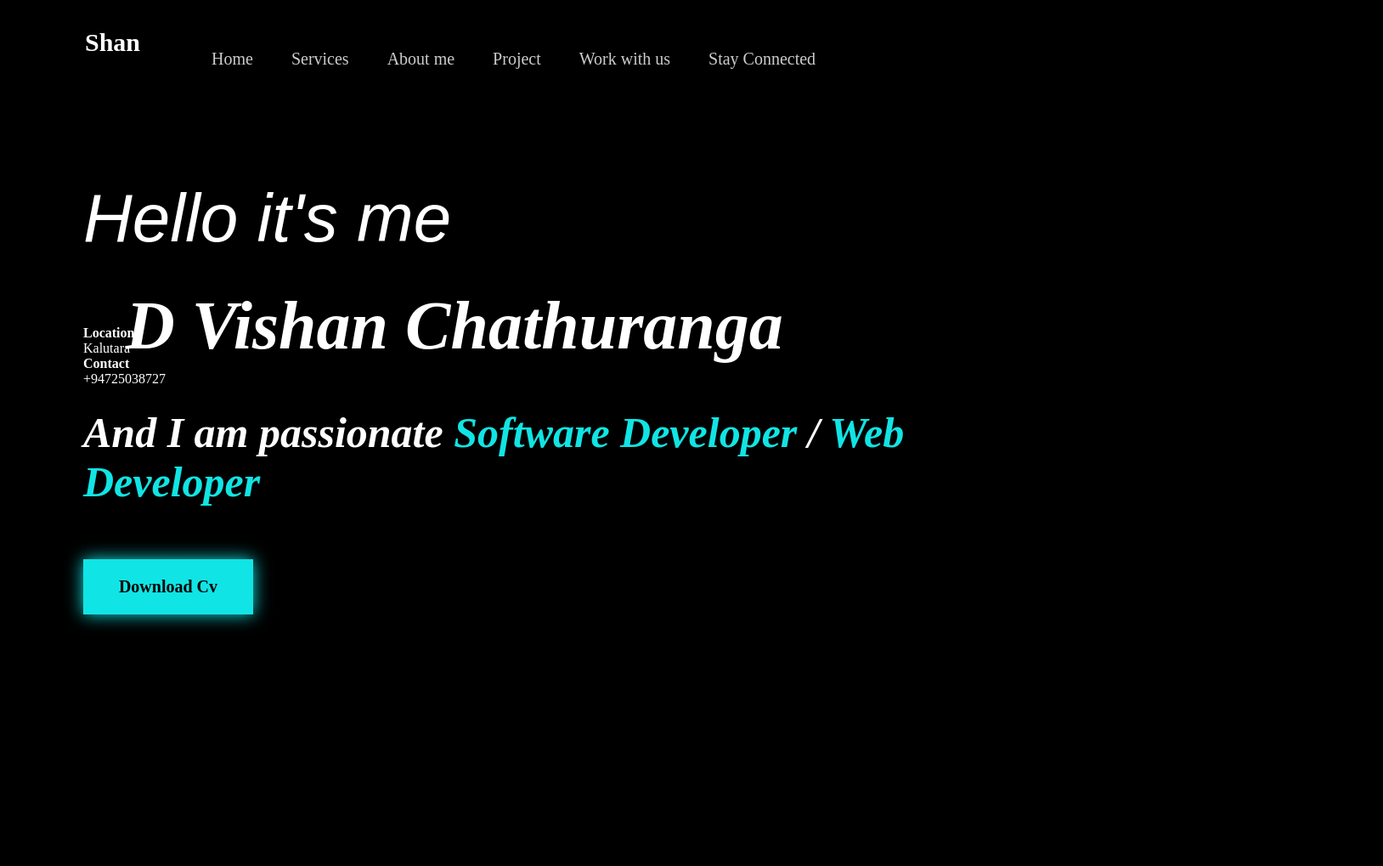
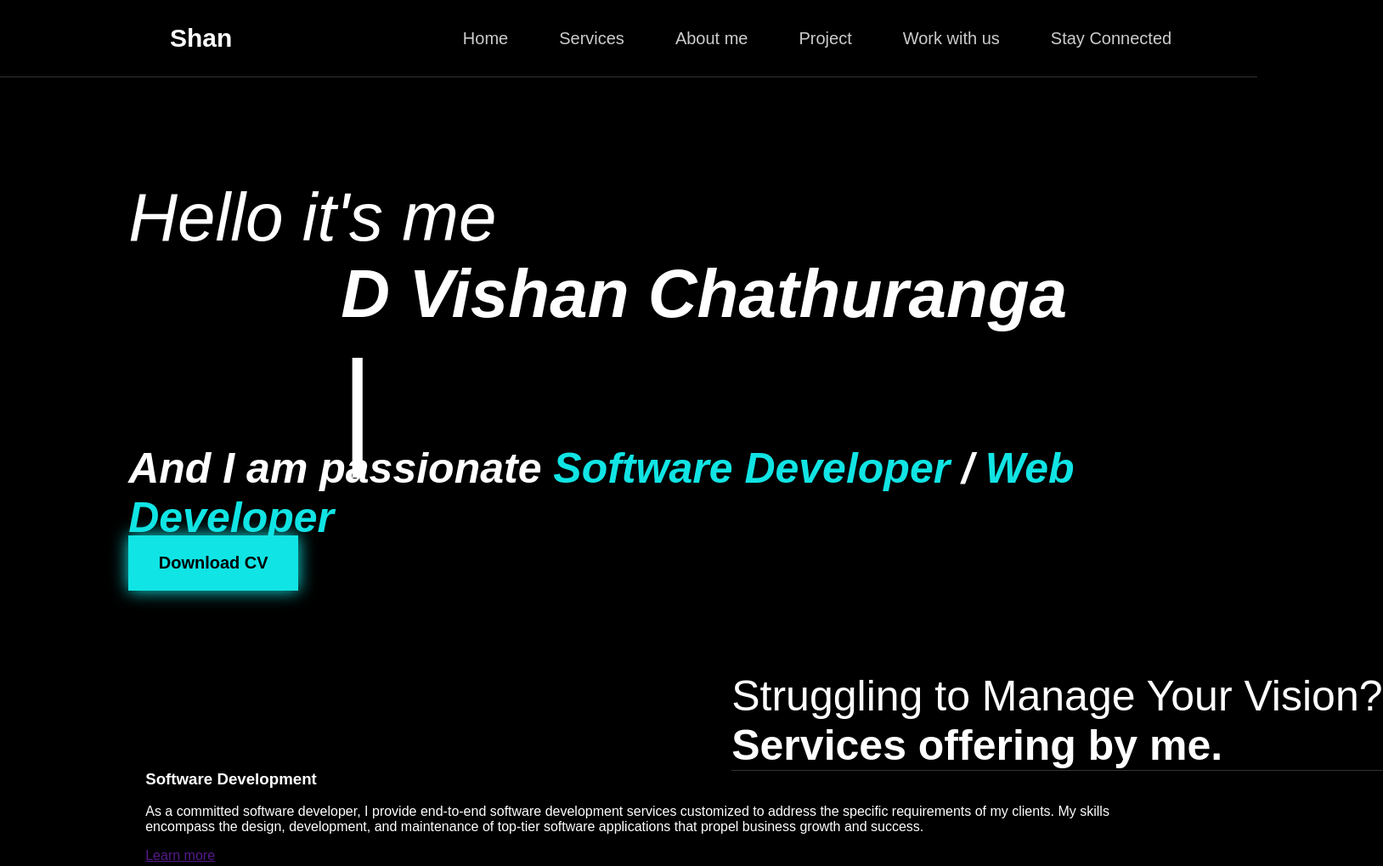
Before and after one commit to dvish2003/My-portFolio-Personal, a website built with webpack: page HTML/index.html in a window 1280 px wide. Shown: the top 1019 px of the page at 85% size, 1628 px wide, since content can reach past the window. Built offline with nearby package versions, Linux system fonts and the light colour scheme; a web font is replaced by a local one.

Commit message:
add colours Commit

```diff
--- a/HTML/index.html
+++ b/HTML/index.html
@@ -12,14 +12,18 @@
   <link rel="stylesheet" href="https://fonts.googleapis.com/css2?family=Montserrat:wght@400;700&display=swap">
   <link href="https://fonts.googleapis.com/css2?family=Handlee&display=swap" rel="stylesheet">
   <link href="https://fonts.googleapis.com/css2?family=Inder&display=swap" rel="stylesheet">
+  <link rel="stylesheet" href="https://fonts.googleapis.com/css2?family=Poppins:wght@400;700&display=swap">
+  <link rel="stylesheet" href="https://fonts.googleapis.com/css2?family=Roboto:wght@400;700&display=swap">
 
-  <link rel="stylesheet" href="../css/Style.css">
+
+  <link rel="stylesheet" href="../css/Style(Section1).css">
+  <link rel="stylesheet" href="../css/Style(Section2).css">
 
 </head>
 <body class="hero">
 <section id="S1-HomePage">
   <!--Header Section-->
-  <header>
+  <header class="header">
     <!--Logo Section-->
     <div>
       <h1 id="HeaderName">Shan</h1>
@@ -44,55 +48,24 @@
     <!--welcome Section-->
     <section id="FirstPageHome">
       <h1 id="Hello-Word">Hello it's me</h1>
-      <h1 id="My-name"><i>D Vishan Chathuranga </i></h1>
+      <h1 id="My-name"><i>D Vishan Chathuranga </i><span id="-id">|</span></h1>
       <h2 id="i-am-Developer">And I am passionate  <span id="developer">Software Developer</span> /  <span id="developer2">Web Developer</span></h2>
       <button id="Download-Cv1">Download Cv</button>
-      <button id="Download-Cv">Download Cv</button>
+      <button id="Download-Cv">Download CV</button>
     </section>
 
-    <!--My personal Photo Section-->
-    <!--<section>
-      <br>
-      <div id="My-Profile-Photo">
-        <img src="../Asset/Image/V%20Dark%20And%20White.png" title="image" alt="image" >
-      </div>
-
-      &lt;!&ndash;Talk With Me....&ndash;&gt;
-      <div>
-        <br>
-        <a href="">Talk With Me</a>
-      </div>
-
-    </section>-->
-
-    <!--Location and contact-->
-    <footer>
-      <div>
-        <strong>Location</strong>
-        <br>
-        Kalutara
-      </div>
-      <div>
-        <strong>Contact</strong>
-        <br>
-        +94725038727
-      </div>
-    </footer>
 
   </main>
 
 </section>
 
-<br><br><br><br><br><br><br><br><br><br><br><br><br><br><br><br><br><br><br><br><br><br><br><br><br><br><br><br><br><br><br><br><br><br><br><br><br><br><br><br><br><br><br><br><br><br>
 
-<section id="S7 Service">
+<section id="S7-Service">
   <!--Service Section-->
   <header>
-    <div>
-      <h1>
-        Struggling to Manage Your Vision?
-        Services offering by me.
-      </h1>
+    <div id="Vision">
+        Struggling to Manage Your Vision?<br>
+       <strong>Services offering by me.</strong>
     </div>
   </header>
   <main>
--- a/css/Style.css
+++ b/css/Style(Section1).css
@@ -1,44 +1,82 @@
 *{
-  font-family: Inder;
+  font-family: 'Inder', sans-serif;
+
 }
 .hero{
   color: white;
   background: black;
 }
 /*Section 1*/
-#S1-HomePage{
+#S1-HomePage {
   background: black;
   position: relative;
   width: 90%;
-  height: 100%;
-  left: 90px;
+  height: 690px;
+  left: 80px;
+  margin: 0 auto;
 }
+
 #My-Profile-Photo{
   position: absolute;
   border-radius: 30px;
   top: 100px;
   right: 80px;
 }
-section:nth-child(1)>header>div{
+section:nth-child(1) > header {
+  position: fixed;
+  top: 0;
+  left: 0;
+  width: 100%;
+  height: 50px;
+  padding: 20px 100px;
+  background-color: rgba(0, 0, 0, 0.7);
+  backdrop-filter: blur(10px);
+  -webkit-backdrop-filter: blur(10px);
+  z-index: 10;
+  display: flex;
+  justify-content: space-between;
+  align-items: center;
+  border-bottom: 1px solid rgba(255, 255, 255, 0.2);
+}
+
+section:nth-child(1) > header > div {
   font-size: 20px;
-  position: fixed;
+  font-weight: bold;
+  position: relative;
   left: 100px;
-  font-weight: bold;
 }
-section:nth-child(1)>header>nav{
+
+section:nth-child(1) > header > nav {
+  position: relative;
+  left: 180px;
   font-size: 20px;
   display: flex;
+  justify-content: space-between;
+  align-items: center;
   width: 84%;
-  margin: auto;
-  padding: 20px 0;
-  align-items: center;
-  justify-content: space-between;
 }
-nav ul li{
-  display: inline-block;
+
+nav ul {
+  display: flex;
+  justify-content: flex-end;
+  gap: 20px;
+}
+
+nav ul li {
   list-style: none;
-  margin: 10px 20px;
+  margin: 0 20px;
 }
+
+nav ul li a {
+  text-decoration: none;
+  color: #cccccc;
+  transition: color 0.3s ease;
+}
+
+nav ul li a:hover {
+  color: #11E4E4;
+}
+
 
 nav ul li a{
   text-decoration: none;
@@ -51,6 +89,7 @@ nav ul li a:hover{
 section:nth-child(1)>main>section:nth-child(1)>#Hello-Word{
   font-size: 80px;
   position: relative;
+  top: 130px;
   font-family: 'Inder', sans-serif;
   font-weight: normal;
   font-style: italic;
@@ -58,18 +97,24 @@ section:nth-child(1)>main>section:nth-child(1)>#Hello-Word{
 section:nth-child(1)>main>section:nth-child(1)>#My-name{
   font-size: 80px;
   position: absolute;
-  left: 50px;
-  top: 250px;
+  left: 250px;
+  top: 140px;
   font-weight: bold;
+}
 
-}
+#-id{
+  font-size: 150px;
+  font-weight: lighter;
+ }
+
 
 section:nth-child(1)>main>section:nth-child(1)>#i-am-Developer{
   font-size: 50px;
   position: absolute;
   font-weight: bold;
   font-style: italic;
-  top: 430px;
+  top: 400px;
+
 }
 #A{
   font-size: 70px;
@@ -113,10 +158,11 @@ section:nth-child(1)>main>section:nth-child(1)>#Download-Cv{
   cursor: pointer;
   transition: background-color 0.2s ease-in-out;
   position: absolute;
-  top: 650px;
+  top: 550px;
 }
 section:nth-child(1)>main>section:nth-child(1)>#Download-Cv1{
   background-color: #11E4E4;
+  filter: blur(10px);
   height: 65px;
   width: 200px;
   color: #fff;
@@ -128,8 +174,7 @@ section:nth-child(1)>main>section:nth-child(1)>#Download-Cv1{
   cursor: pointer;
   transition: background-color 0.2s ease-in-out;
   position: absolute;
-  top: 650px;
-  filter: blur(10px);
+  top: 550px;
 }
 section:nth-child(1)>main>section:nth-child(1)>#Download-Cv:hover {
   background-color: white;
--- /dev/null
+++ b/css/Style(Section2).css
@@ -0,0 +1,22 @@
+#S7-Service {
+    background: black;
+    position: relative;
+    width: 90%;
+    height: 1000px;
+    margin: 0 auto;
+    left: 100px;
+
+
+}
+
+#S7-Service>header>#Vision{
+    position: relative;
+    right: 100px;
+    font-size: 50px;
+    top: 20px;
+    left: 690px;
+    margin: 0 auto;
+    border-bottom: 1px solid rgba(255, 255, 255, 0.2);
+    display: inline-block;
+
+}
```
Also changed, not shown: Asset/Image/Pasted image.png (added), Asset/Image/pattern.png (added).
